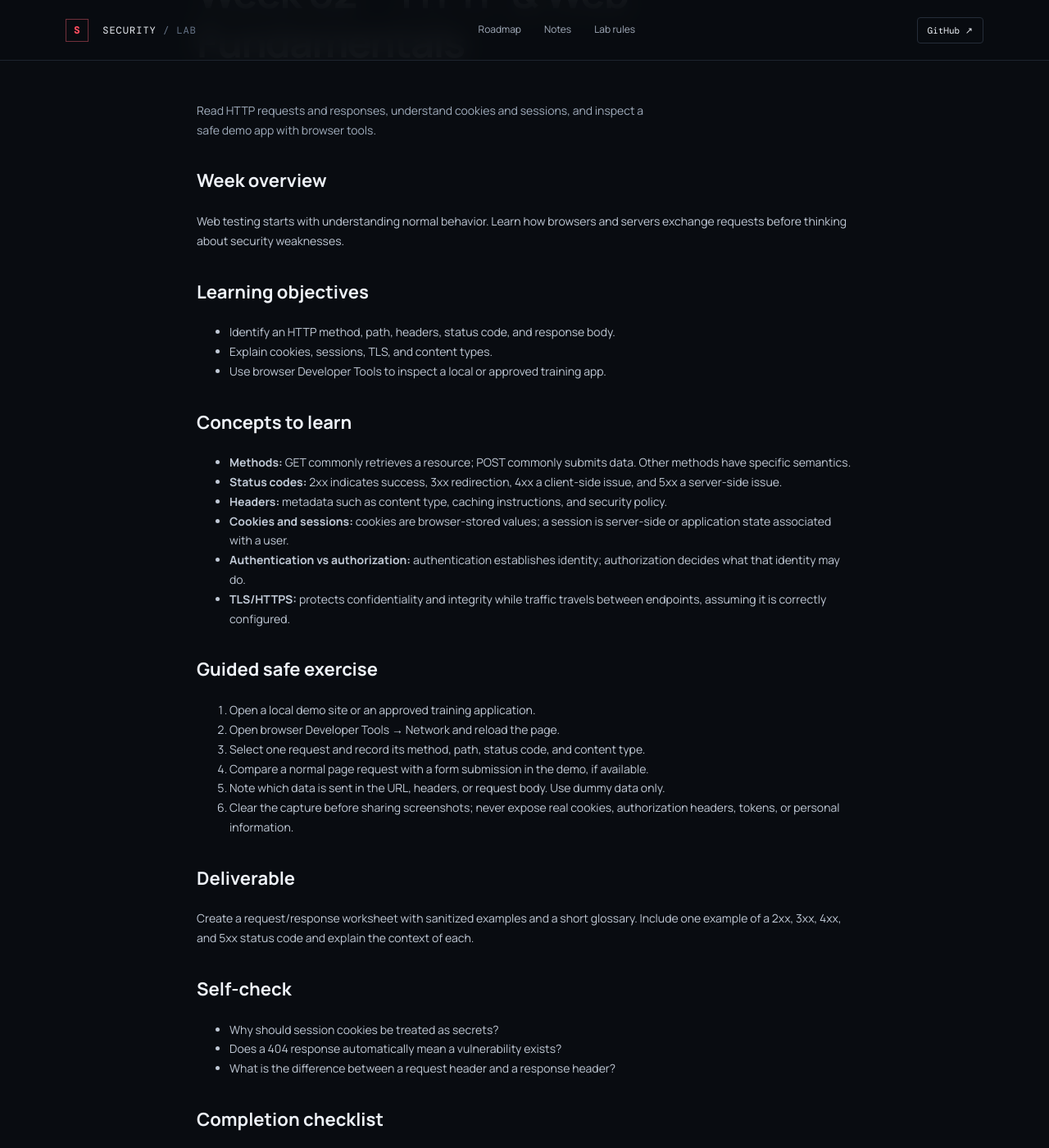
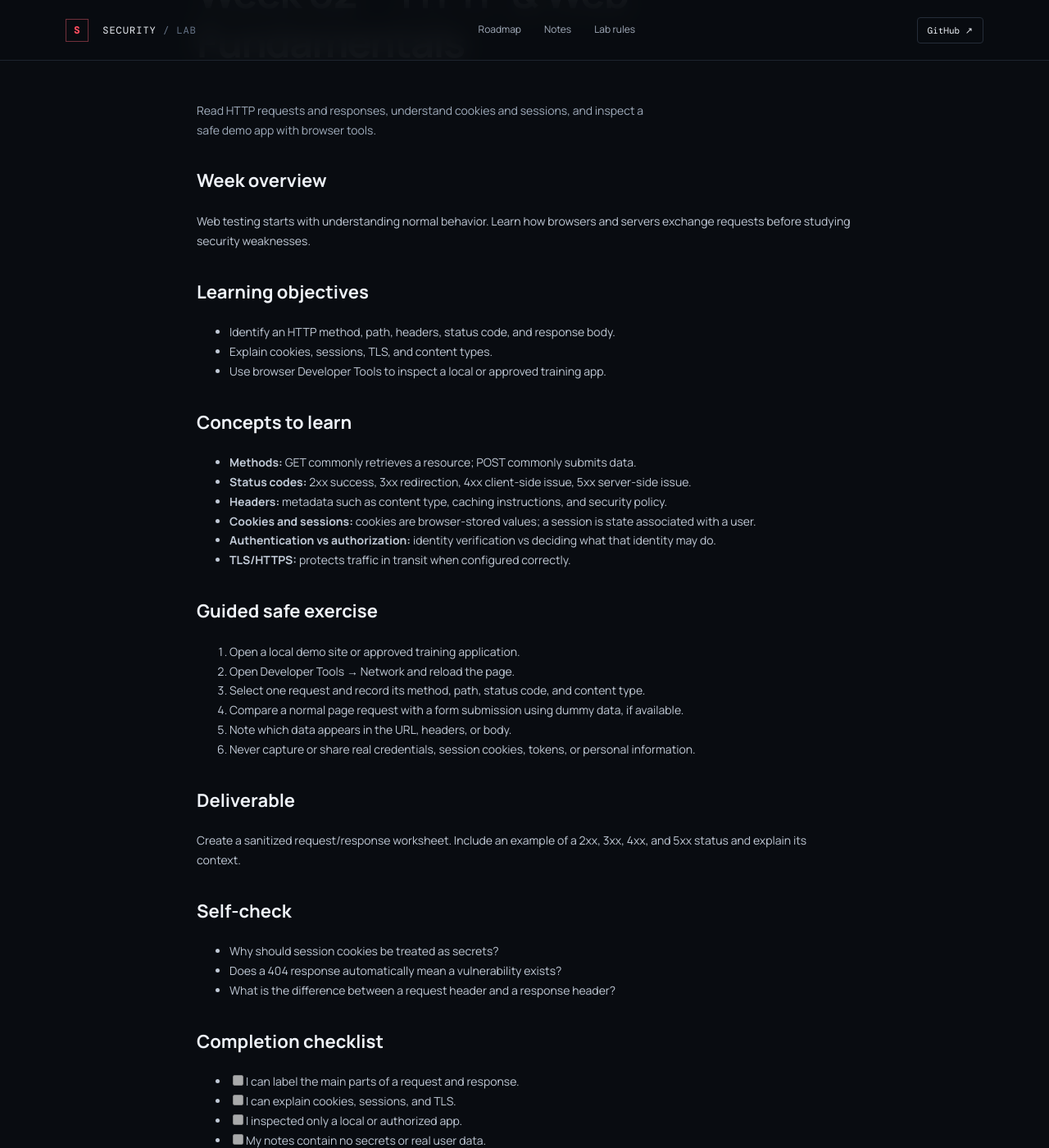
Before and after one commit to Learning-No/Cybersecurity-Learning-Lab, a Jekyll site: the page built from _notes/week-02-http-basics.md, in a window 1280 px wide and 1400 px high, scrolled down 293 px. Shown: the whole window at 82% size. Built offline with Jekyll 4.4.1, drawn with Linux system fonts in a browser that asks for light colours; some of the changed text lies outside the part shown.

```diff
--- a/_notes/week-02-http-basics.md
+++ b/_notes/week-02-http-basics.md
@@ -8,7 +8,7 @@
 ---
 
 ## Week overview
-Web testing starts with understanding normal behavior. Learn how browsers and servers exchange requests before thinking about security weaknesses.
+Web testing starts with understanding normal behavior. Learn how browsers and servers exchange requests before studying security weaknesses.
 
 ## Learning objectives
 - Identify an HTTP method, path, headers, status code, and response body.
@@ -16,23 +16,23 @@
 - Use browser Developer Tools to inspect a local or approved training app.
 
 ## Concepts to learn
-- **Methods:** GET commonly retrieves a resource; POST commonly submits data. Other methods have specific semantics.
-- **Status codes:** 2xx indicates success, 3xx redirection, 4xx a client-side issue, and 5xx a server-side issue.
+- **Methods:** GET commonly retrieves a resource; POST commonly submits data.
+- **Status codes:** 2xx success, 3xx redirection, 4xx client-side issue, 5xx server-side issue.
 - **Headers:** metadata such as content type, caching instructions, and security policy.
-- **Cookies and sessions:** cookies are browser-stored values; a session is server-side or application state associated with a user.
-- **Authentication vs authorization:** authentication establishes identity; authorization decides what that identity may do.
-- **TLS/HTTPS:** protects confidentiality and integrity while traffic travels between endpoints, assuming it is correctly configured.
+- **Cookies and sessions:** cookies are browser-stored values; a session is state associated with a user.
+- **Authentication vs authorization:** identity verification vs deciding what that identity may do.
+- **TLS/HTTPS:** protects traffic in transit when configured correctly.
 
 ## Guided safe exercise
-1. Open a local demo site or an approved training application.
-2. Open browser Developer Tools → Network and reload the page.
+1. Open a local demo site or approved training application.
+2. Open Developer Tools → Network and reload the page.
 3. Select one request and record its method, path, status code, and content type.
-4. Compare a normal page request with a form submission in the demo, if available.
-5. Note which data is sent in the URL, headers, or request body. Use dummy data only.
-6. Clear the capture before sharing screenshots; never expose real cookies, authorization headers, tokens, or personal information.
+4. Compare a normal page request with a form submission using dummy data, if available.
+5. Note which data appears in the URL, headers, or body.
+6. Never capture or share real credentials, session cookies, tokens, or personal information.
 
 ## Deliverable
-Create a request/response worksheet with sanitized examples and a short glossary. Include one example of a 2xx, 3xx, 4xx, and 5xx status code and explain the context of each.
+Create a sanitized request/response worksheet. Include an example of a 2xx, 3xx, 4xx, and 5xx status and explain its context.
 
 ## Self-check
 - Why should session cookies be treated as secrets?
```
Also changed, not shown: other parts of _notes/week-02-http-basics.md (+1 -1 lines).
